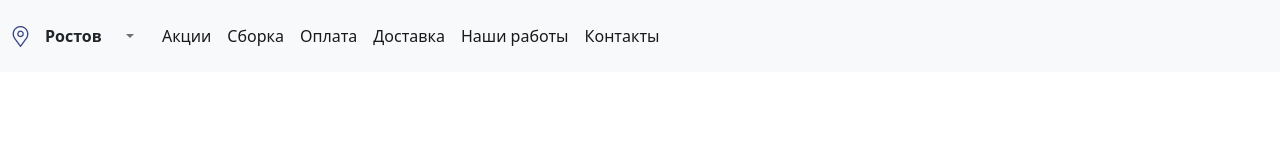
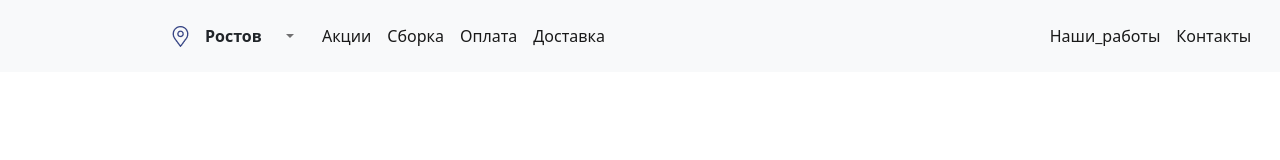
Before and after one commit to FayozH/dasturchi00023, a plain HTML site: page boot2.html in a window 1280 px wide. Drawn offline with nearby package versions, Linux system fonts and the light colour scheme.

Commit message:
1- navbar

```diff
--- a/boot2.html
+++ b/boot2.html
@@ -12,20 +12,17 @@
 
 
   <nav class="navbar navbar-expand-lg navbar-light bg-light">
-    <div class="container-fluid">
+    <div class="container-fluid col-9 ">
       <img src="./image/Vector (2).png" alt="F">  <a class="navbar-brand" href="#"> <a> </a> <b>Ростов</b>  </a>
       <button class="navbar-toggler" type="button" data-bs-toggle="collapse" data-bs-target="#navbarNav" aria-controls="navbarNav" aria-expanded="false" aria-label="Toggle navigation">
         <span class="navbar-toggler-icon"></span>
       </button>
-
-
       <nav class="navbar navbar-expand-lg navbar-light bg-light">
         <div class="container-fluid">
           <div class="collapse navbar-collapse" id="navbarSupportedContent">
             <ul class="navbar-nav me-auto mb-2 mb-lg-0">
               <li class="nav-item dropdown">
                 <a class="nav-link dropdown-toggle" href="#" id="navbarDropdown" role="button" data-bs-toggle="dropdown" aria-expanded="false">
-
                 </a>
                 <ul class="dropdown-menu" aria-labelledby="navbarDropdown">
                   <li><a class="dropdown-item" href="#">Action</a></li>
@@ -38,27 +35,25 @@
           </div>
         </div>
       </nav>
-
-
       <div class="collapse navbar-collapse" id="navbarNav">
         <ul class="navbar-nav">
           <li class="nav-item">
             <a class="nav-link active" aria-current="page" href="#">Акции </a>
           </li>
-          <li class="nav-item">
+          <li class="nav-item ">
             <a class="nav-link active" aria-current="page" href="#">Сборка</a>
           </li>
-          <li class="nav-item">
+          <li class="nav-item ">
             <a class="nav-link active" aria-current="page" href="#">Оплата</a>
           </li>
-          <li class="nav-item">
+          <li class="nav-item col-12">
             <a class="nav-link active" aria-current="page" href="#">Доставка</a>
           </li>
-          <li class="nav-item">
-            <a class="nav-link active" aria-current="page" href="#">Наши работы</a>
+         <li class="nav-item ">
+            <a class="nav-link active " aria-current="page" href="#">Наши_работы</a>
           </li>
-          <li class="nav-item">
-            <a class="nav-link active" aria-current="page" href="#">Контакты</a>
+           <li class="nav-item col-1">
+            <a class="nav-link active  " aria-current="page" href="#">Контакты</a>
           </li>
         </ul>
       </div>
@@ -68,7 +63,6 @@
 
 
 
-
     <script src="https://cdn.jsdelivr.net/npm/bootstrap@5.1.3/dist/js/bootstrap.bundle.min.js" integrity="sha384-ka7Sk0Gln4gmtz2MlQnikT1wXgYsOg+OMhuP+IlRH9sENBO0LRn5q+8nbTov4+1p" crossorigin="anonymous"></script>
 </body>
 </html>
```
Also changed, not shown: image/Acro Mebel.png (added).
